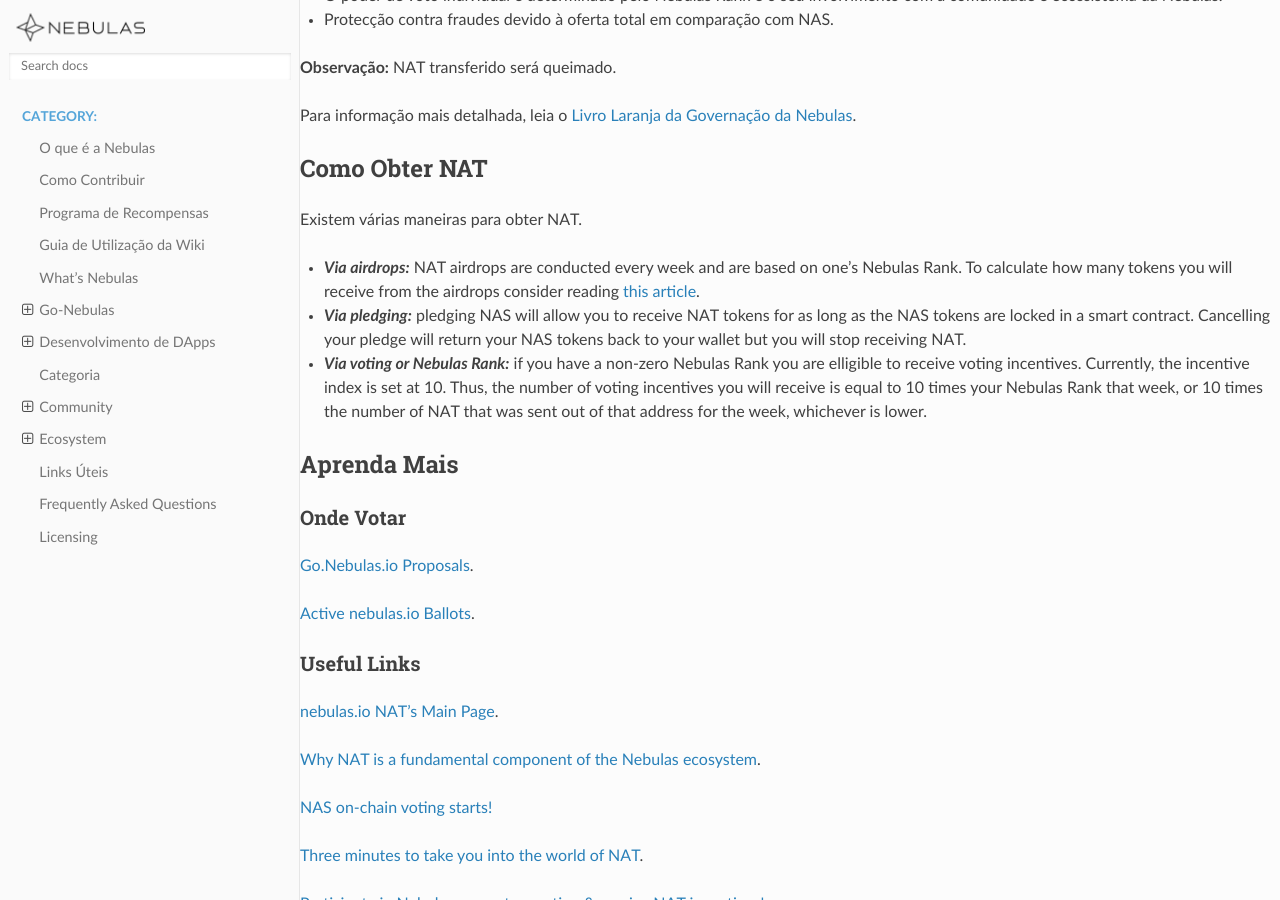
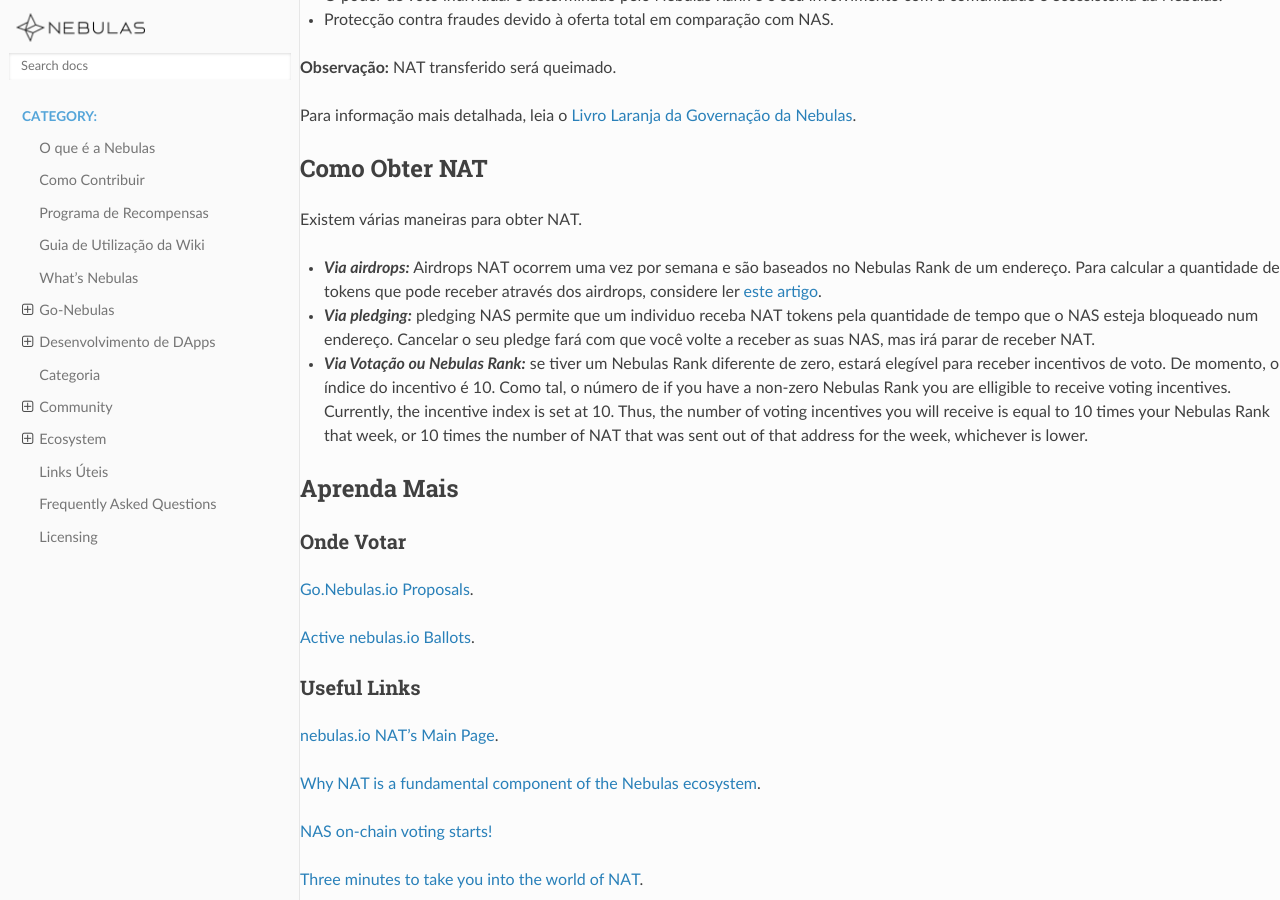
Before and after one commit to nebulasio/nebdocs, a Sphinx documentation site: the page built from docs/whats-nebulas/nebulas-governance/nat.md, in a window 1280 px wide and 900 px high, scrolled down 427 px. Built offline with Sphinx 7.4.7 and the Read the Docs theme 2.0.0, drawn with Linux system fonts in a browser that asks for light colours.

Commit message:
translate nat.md, pt2

```diff
--- a/docs/whats-nebulas/nebulas-governance/nat.md
+++ b/docs/whats-nebulas/nebulas-governance/nat.md
@@ -17,9 +17,9 @@
 ## Como Obter NAT
 Existem várias maneiras para obter NAT.
 
-* ***Via airdrops:*** NAT airdrops are conducted every week and are based on one's Nebulas Rank. To calculate how many tokens you will receive from the airdrops consider reading [this article](https://medium.com/nebulasio/check-your-nr-see-how-many-tokens-you-can-receive-from-the-nat-airdrop-a45b0efdd697).
-* ***Via pledging:*** pledging NAS will allow you to receive NAT tokens for as long as the NAS tokens are locked in a smart contract. Cancelling your pledge will return your NAS tokens back to your wallet but you will stop receiving NAT.
-* ***Via voting or Nebulas Rank:*** if you have a non-zero Nebulas Rank you are elligible to receive voting incentives. Currently, the incentive index is set at 10. Thus, the number of voting incentives you will receive is equal to 10 times your Nebulas Rank that week, or 10 times the number of NAT that was sent out of that address for the week, whichever is lower.
+* ***Via airdrops:*** Airdrops NAT ocorrem uma vez por semana e são baseados no Nebulas Rank de um endereço. Para calcular a quantidade de tokens que pode receber através dos airdrops, considere ler [este artigo](https://medium.com/nebulasio/check-your-nr-see-how-many-tokens-you-can-receive-from-the-nat-airdrop-a45b0efdd697).
+* ***Via pledging:*** pledging NAS permite que um individuo receba NAT tokens pela quantidade de tempo que o NAS esteja bloqueado num endereço. Cancelar o seu pledge fará com que você volte a receber as suas NAS, mas irá parar de receber NAT.
+* ***Via Votação ou Nebulas Rank:*** se tiver um Nebulas Rank diferente de zero, estará elegível para receber incentivos de voto. De momento, o índice do incentivo é 10. Como tal, o número de  if you have a non-zero Nebulas Rank you are elligible to receive voting incentives. Currently, the incentive index is set at 10. Thus, the number of voting incentives you will receive is equal to 10 times your Nebulas Rank that week, or 10 times the number of NAT that was sent out of that address for the week, whichever is lower.
 
 ## Aprenda Mais
 ### Onde Votar
```
